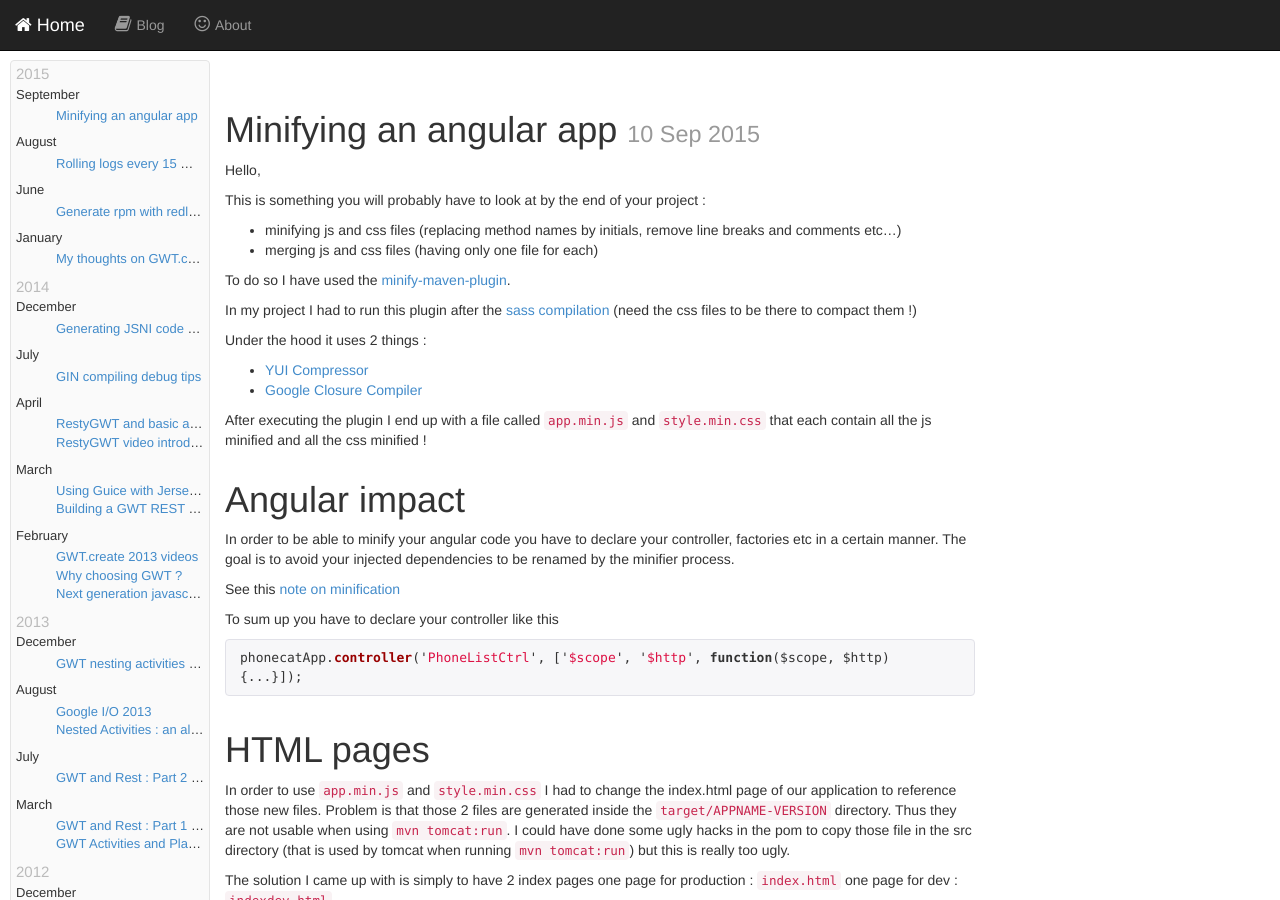
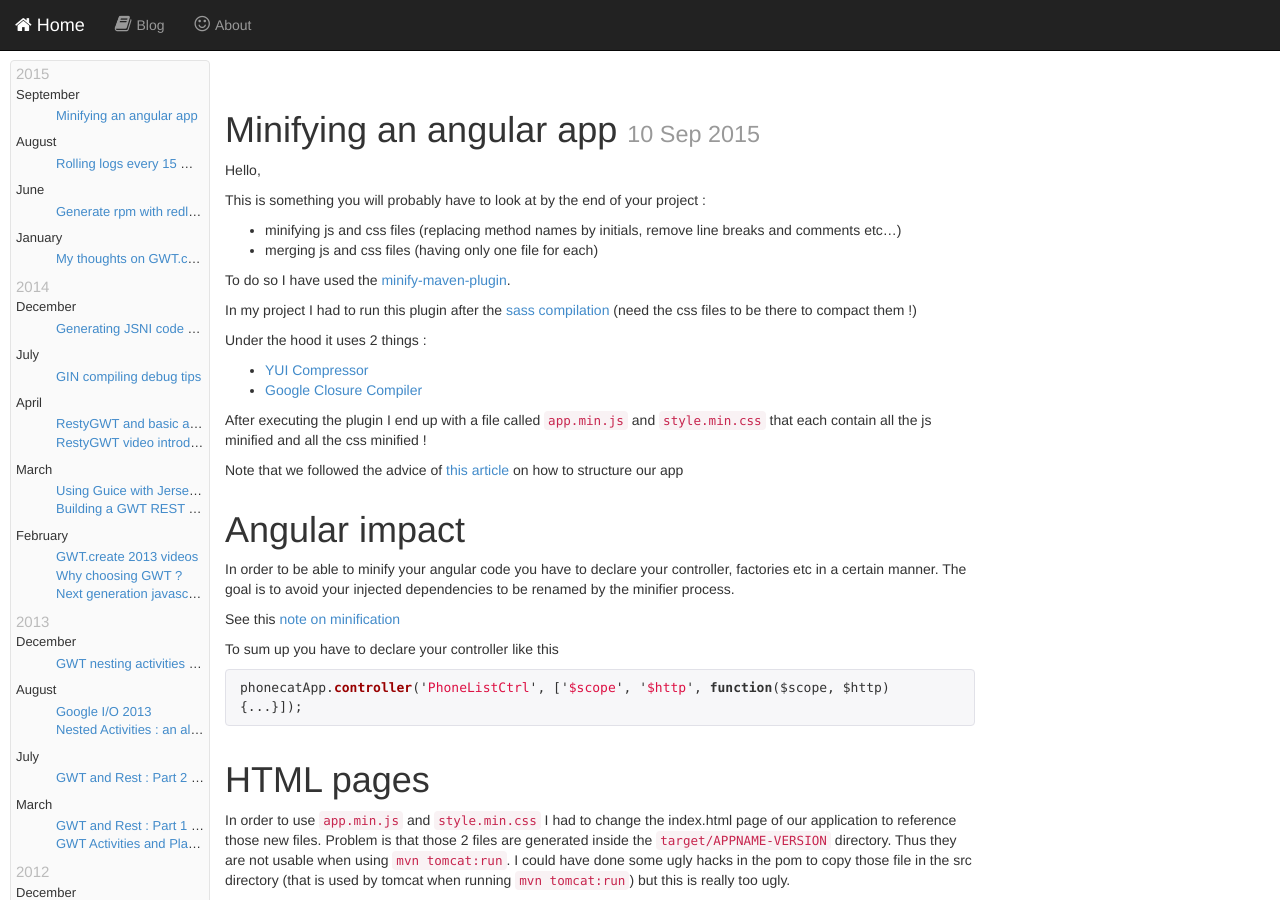
Before and after one commit to ronanquillevere/ronanquillevere.github.io, a Jekyll site: the page built from _posts/2015-09-10-minifying-angular-app.markdown, in a window 1280 px wide and 900 px high. Built offline with Jekyll 4.4.1, drawn with Linux system fonts in a browser that asks for light colours; Markdown is read by kramdown in place of the engine named in the settings; comment, search, counter and statistics services are not loaded.

Commit message:
modif
modif

```diff
--- a/_posts/2015-09-10-minifying-angular-app.markdown
+++ b/_posts/2015-09-10-minifying-angular-app.markdown
@@ -20,10 +20,14 @@ To do so I have used the [minify-maven-plugin](https://github.com/samaxes/minify
 In my project I had to run this plugin after the [sass compilation](https://github.com/darrinholst/sass-java/tree/master/sass-java-maven) (need the css files to be there to compact them !)
 
 Under the hood it uses 2 things :
-- [YUI Compressor](http://yui.github.io/yuicompressor/)
-- [Google Closure Compiler](https://developers.google.com/closure/compiler/?hl=en)
+* [YUI Compressor](http://yui.github.io/yuicompressor/)
+* [Google Closure Compiler](https://developers.google.com/closure/compiler/?hl=en)
 
 After executing the plugin I end up with a file called `app.min.js` and `style.min.css` that each contain all the js minified and all the css minified !
+
+Note that we followed the advice of [this article](https://scotch.io/tutorials/angularjs-best-practices-directory-structure) on how to structure our app
+
+
 
 #Angular impact
 
```
